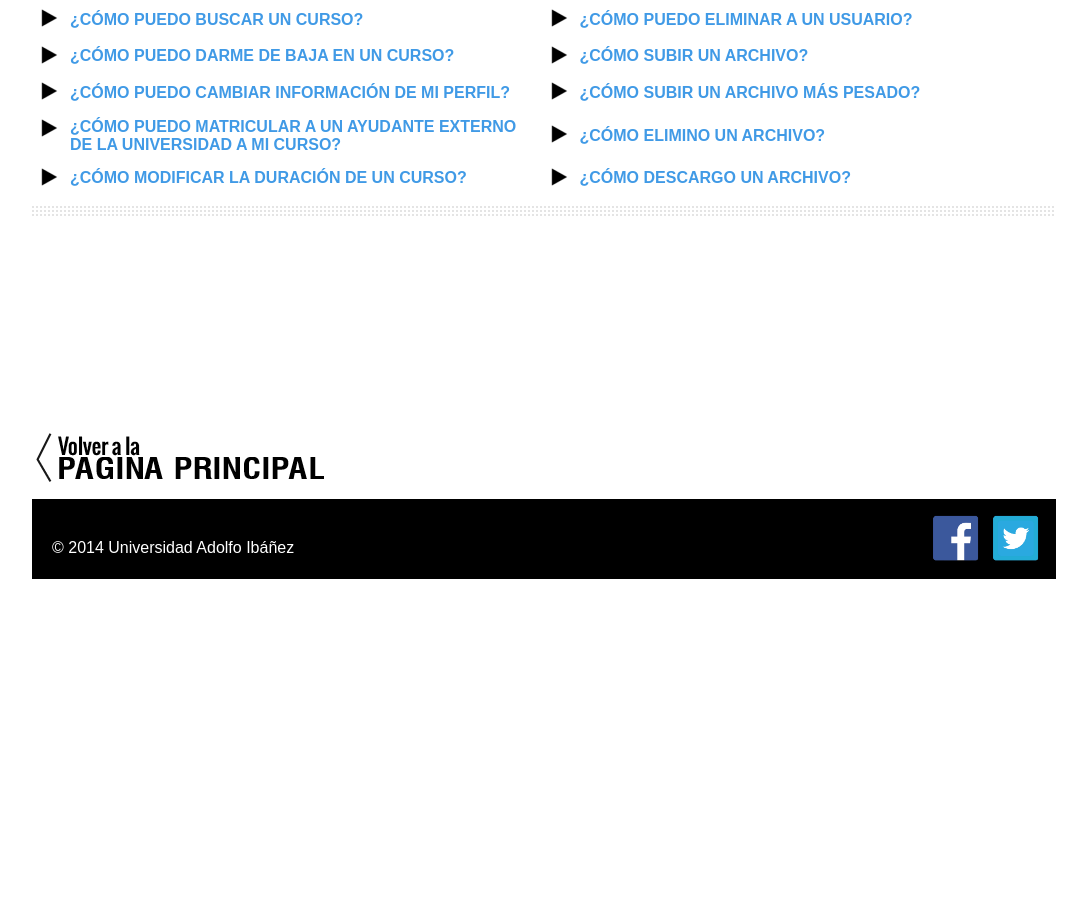
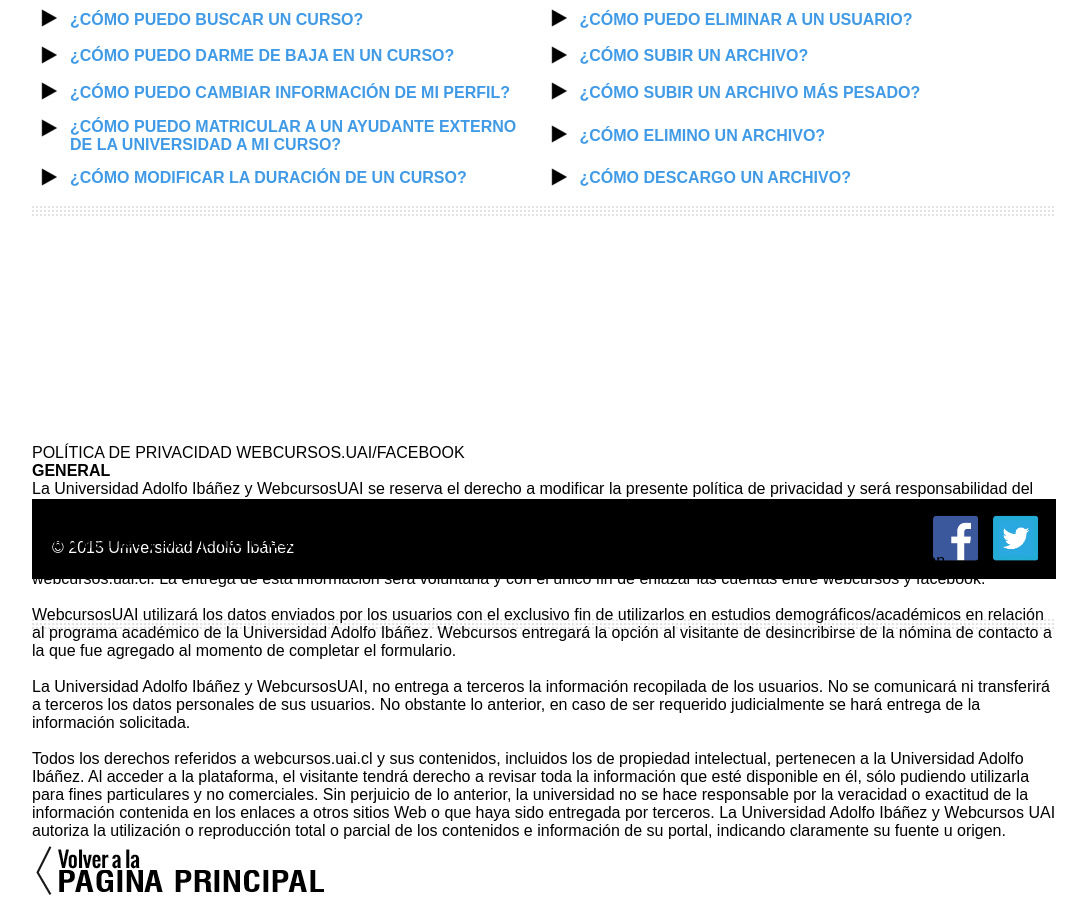
Before and after one commit to mariochau/tutoriales, a PHP site: page /faq.php in a window 1280 px wide. Shown: the part 309-1212 px from the top of the page, without its empty margins (96-1183 px from the left). Before the commit the page ends 888 px from the top, so only its background shows below. Run offline with PHP 8.4, Linux system fonts and the light colour scheme.

Commit message:
Se agrega Privacy terms de Facebook (Webcursos UAI).

```diff
--- a/faq.php
+++ b/faq.php
@@ -224,6 +224,19 @@
 	</div>
 	<div id="separador">
 	</div>
+    <div class="titulo"> POLÍTICA DE PRIVACIDAD WEBCURSOS.UAI/FACEBOOK
+	</div>
+  <div class="resumen"><b>GENERAL</b><br>
+      La Universidad Adolfo Ibáñez y WebcursosUAI se reserva el derecho a modificar la presente política de privacidad y será responsabilidad del usuario la lectura y acatamiento de esta cada vez que utilize nuestras aplicaciones.<br>
+      <br>
+      <b>Cómo usamos y protejemos el uso de tú información.</b><br>
+      La aplicación de Webcursos en Facebook sólo requerirá información personal a través de los formularios de cuentas alojados en webcursos.uai.cl. La entrega de esta información será voluntaria y con el único fin de enlazar las cuentas entre webcursos y facebook.<br><br>
+      WebcursosUAI utilizará los datos enviados por los usuarios con el exclusivo fin de utilizarlos en estudios demográficos/académicos en relación al programa académico de la Universidad Adolfo Ibáñez. Webcursos entregará la opción al visitante de desincribirse de la nómina de contacto a la que fue agregado al momento de completar el formulario.<br>
+      <br>
+  La Universidad Adolfo Ibáñez y WebcursosUAI, no entrega a terceros la información recopilada de los usuarios. No se comunicará ni transferirá a terceros los datos personales de sus usuarios. No obstante lo anterior, en caso de ser requerido judicialmente se hará entrega de la información solicitada.<br><br>
+  Todos los derechos referidos a webcursos.uai.cl y sus contenidos, incluidos los de propiedad intelectual, pertenecen a la Universidad Adolfo Ibáñez. Al acceder a la plataforma, el visitante tendrá derecho a revisar toda la información que esté disponible en él, sólo pudiendo utilizarla para fines particulares y no comerciales. Sin perjuicio de lo anterior, la universidad no se hace responsable por la veracidad o exactitud de la información contenida en los enlaces a otros sitios Web o que haya sido entregada por terceros. La Universidad Adolfo Ibáñez y Webcursos UAI autoriza la utilización o reproducción total o parcial de los contenidos e información de su portal, indicando claramente su fuente u origen.</div>
+    <div id="separador">
+	</div>
 	<div id="container2">
 		<div class="atras">
 			<a href="index.php">
@@ -232,7 +245,7 @@
 	</div>
 </div>
 <div id="foot">
-	<div class="footer">&copy; 2014 Universidad Adolfo Ib&aacute;&ntilde;ez</div>
+	<div class="footer">&copy; 2015 Universidad Adolfo Ib&aacute;&ntilde;ez</div>
 	<div id="social">
 		<div class="facebook">
 			<a href="https://www.facebook.com/u.adolfo.ibanez">
```
